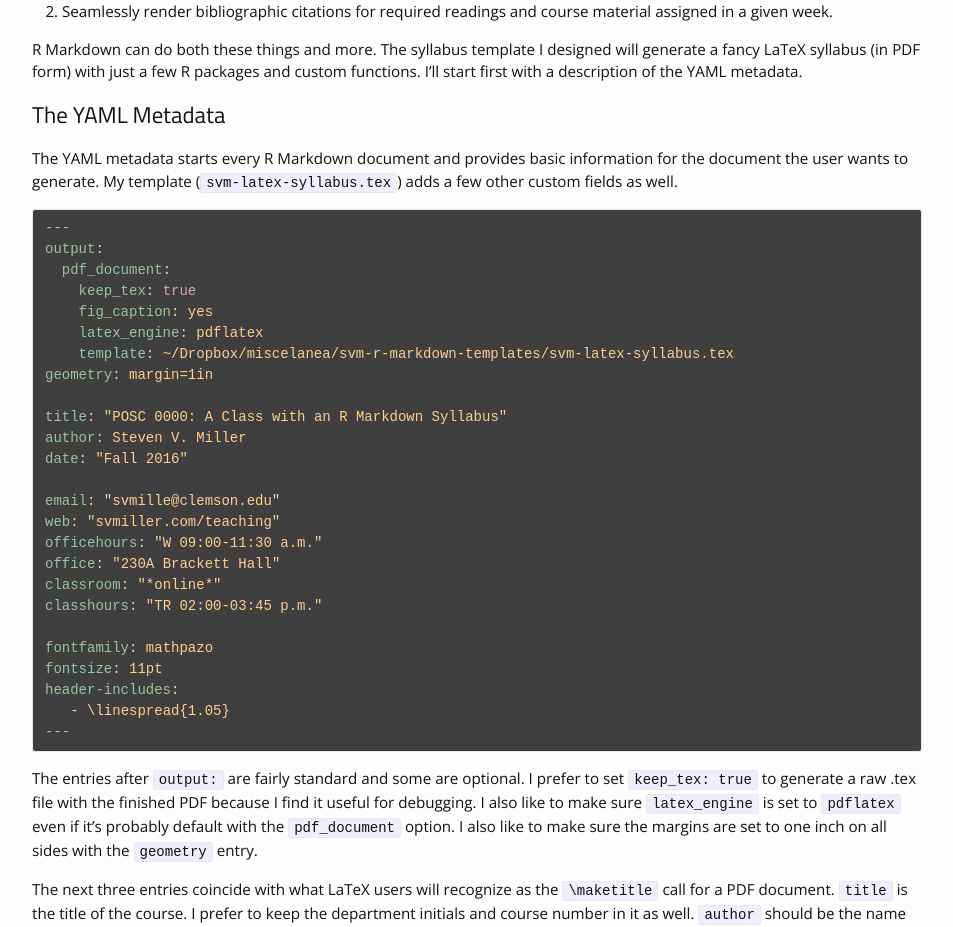
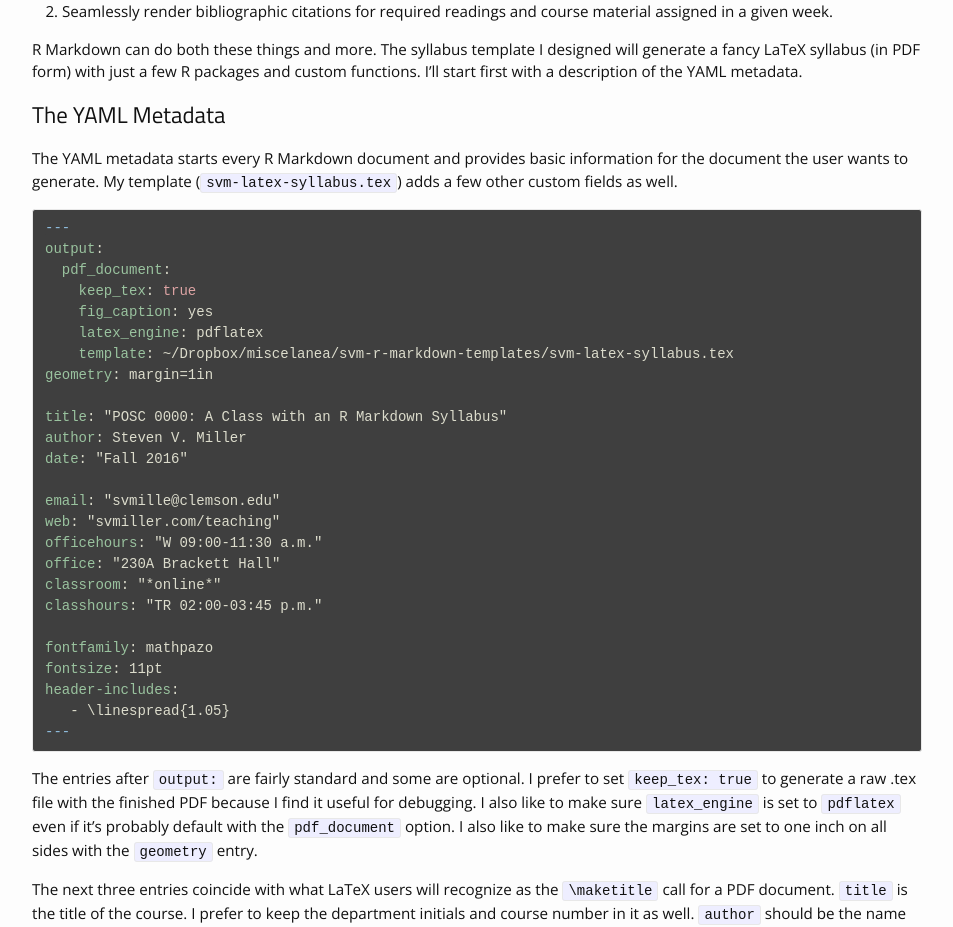
Before and after one commit to svmiller/svmiller.github.io, a Jekyll site: the page built from _posts/2016-07-05-r-markdown-syllabus.md, in a window 1280 px wide. Shown: the part 515-1442 px from the top of the page, without its empty margins (163-1116 px from the left). Built offline with Jekyll 4.4.1, drawn with Linux system fonts in a browser that asks for light colours; nearby versions of some CDN libraries; some web fonts are replaced; comment, search, counter and statistics services are not loaded.

Commit message:
tweak a few things in syntax highlighting

```diff
--- a/_sass/_syntax-highlighting.scss
+++ b/_sass/_syntax-highlighting.scss
@@ -2,7 +2,7 @@
  * Syntax highlighting styles
  */
 .highlight code, .highlight pre, .highlighter-rouge code, .highlighter-rouge pre {
-color:#fdce93;
+color:#dcdccc;
 background-color:#3f3f3f;
 }
 
@@ -10,10 +10,10 @@ background-color:#3f3f3f;
 background-color:#222;
 }
 
-.highlight .err {
+/* .highlight .err {
 color:#e37170;
 background-color:#3d3535;
-}
+} */
 
 .highlight .k {
 color:#f0dfaf;
```
